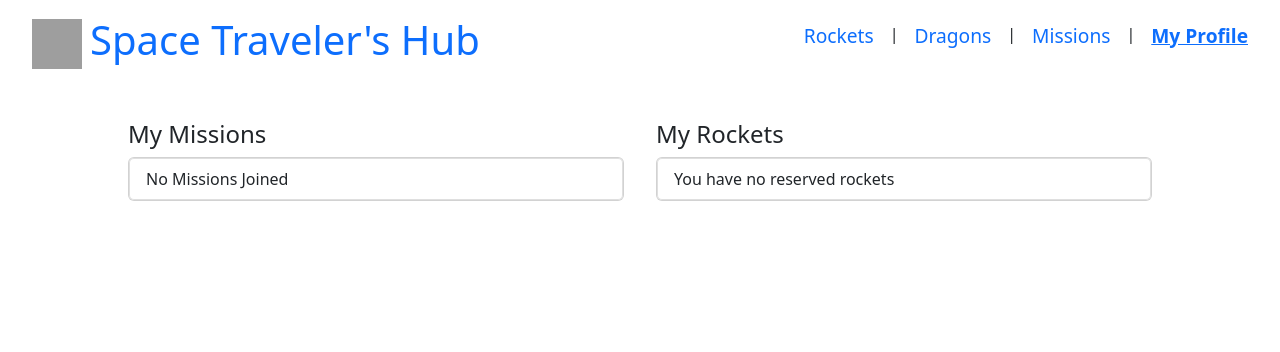
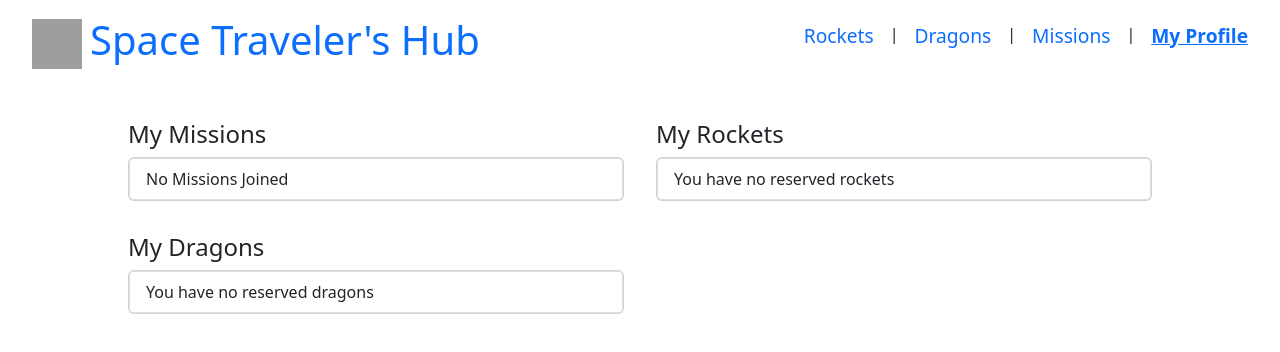
Before and after one commit to ZewdieMc/space-traveler, a React (Create React App) app: page /profile in a window 1280 px wide. Shown: the top 352 px of the page. Built offline with nearby package versions, Linux system fonts and the light colour scheme; grey boxes are pictures that could not be loaded.

Commit message:
Render reserved dragons to My profile page

```diff
--- a/src/components/Profile.jsx
+++ b/src/components/Profile.jsx
@@ -9,8 +9,10 @@ function Profile() {
   });
 
   const rockets = useSelector((state) => state.rockets.rockets);
+  const reservedRockets = rockets.filter((rocket) => rocket.reserved);
 
-  const reservedRockets = rockets.filter((rocket) => rocket.reserved);
+  const dragons = useSelector((state) => state.dragons.dragons);
+  const reservedDragons = dragons.filter((dragon) => dragon.reserved);
 
   return (
     <div className="profile-wrapper">
@@ -44,6 +46,21 @@ function Profile() {
             )}
         </Card>
       </div>
+      <div style={{ width: '100%' }}>
+        <h4>My Dragons</h4>
+        <Card style={{ width: '100%' }}>
+          {reservedDragons.length ? reservedDragons.map((dragon) => (
+            <ListGroup key={dragon.id} variant="flush">
+              <ListGroup.Item>{dragon.name}</ListGroup.Item>
+            </ListGroup>
+          ))
+            : (
+              <ListGroup>
+                <ListGroup.Item>You have no reserved dragons</ListGroup.Item>
+              </ListGroup>
+            )}
+        </Card>
+      </div>
     </div>
   );
 }
```
